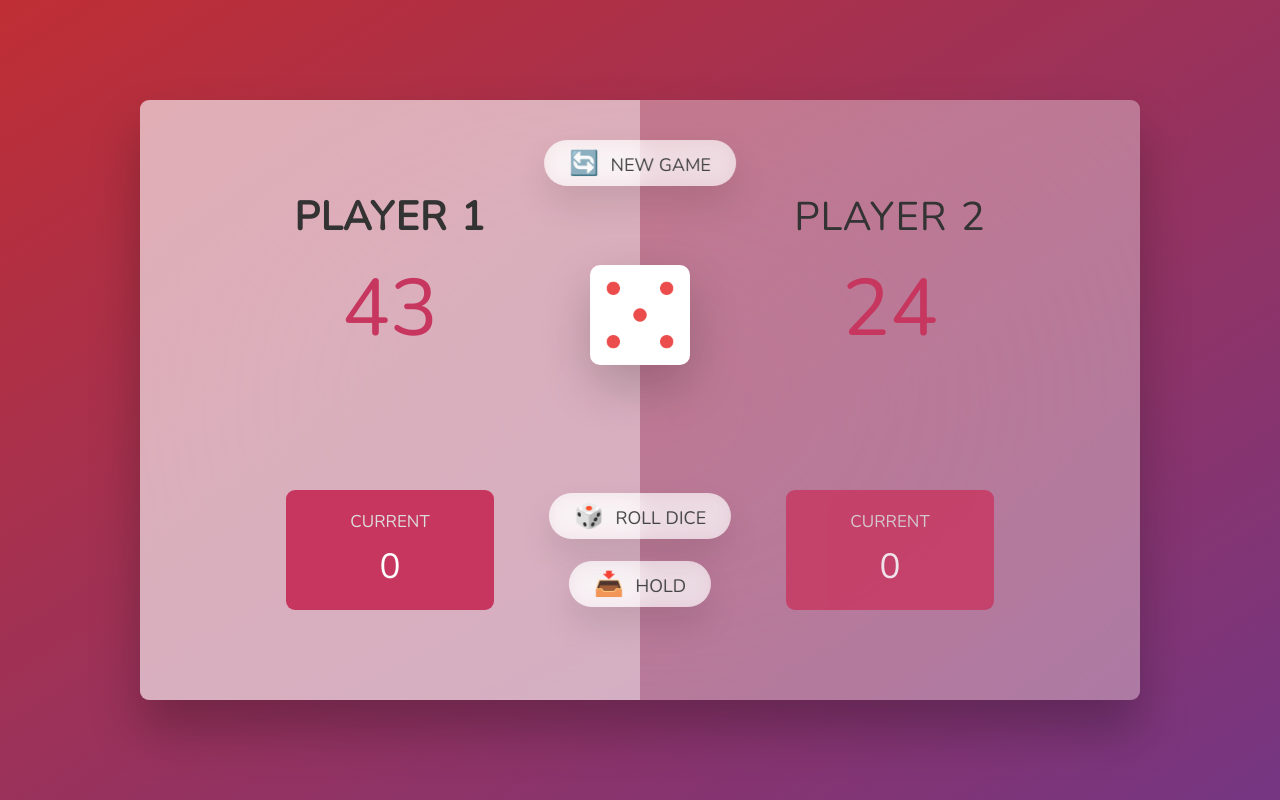
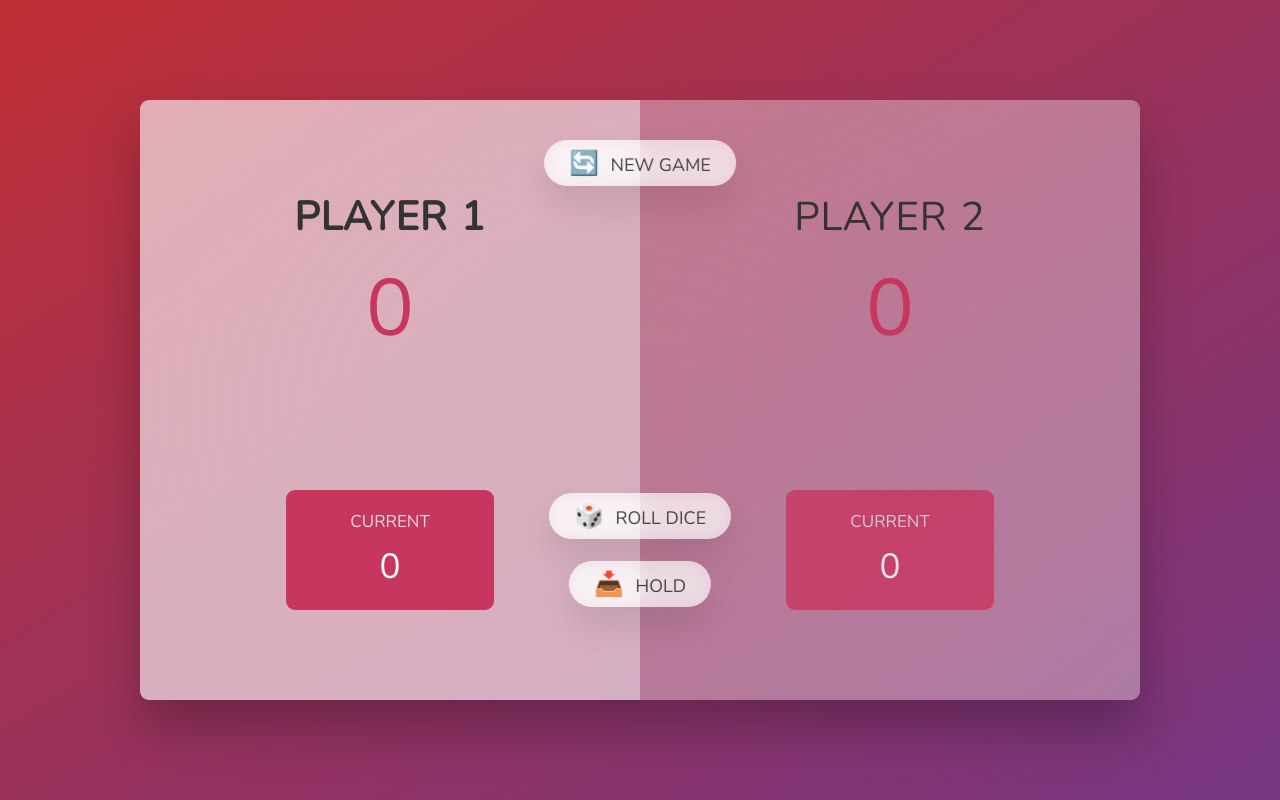
Before and after one commit to yanlogan/pig-game, a plain HTML site: page index.html in a window 1280 px wide. Drawn offline with nearby package versions, Linux system fonts and the light colour scheme.

Commit message:
feat: add resetGame function

```diff
--- a/script.js
+++ b/script.js
@@ -1 +1,18 @@
 'use strict';
+
+const players = document.querySelectorAll('.player');
+const playerScores = document.querySelectorAll('.score');
+const playerScoresCurrent = document.querySelectorAll('.current-score');
+const dice = document.querySelector('.dice');
+
+const resetGame = () => {
+  for (let i = 0; i < players.length; i++) {
+    playerScores[i].textContent = 0;
+    playerScoresCurrent[i].textContent = 0;
+  }
+  dice.classList.add('hidden');
+  if (!players[0].classList.contains('player--active'))
+    players[0].classList.add('player--active');
+};
+
+resetGame();
--- a/style.css
+++ b/style.css
@@ -166,3 +166,7 @@ main {
   font-weight: 700;
   color: #c7365f;
 }
+
+.hidden {
+  display: none;
+}
```
